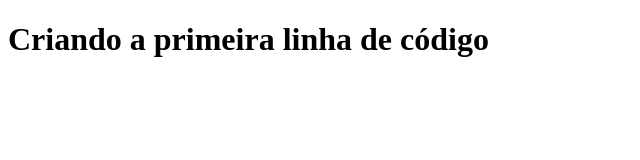
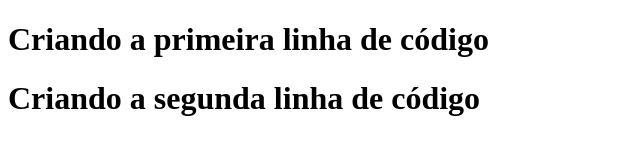
Before and after one commit to Daviokano/projetogita, a plain HTML site: page index.html in a window 1280 px wide. Shown: the whole page, without its empty margins (0-640 px from the left). Drawn offline with Linux system fonts and the light colour scheme.

Commit message:
Criando a segunda linha dew código

```diff
--- a/index.html
+++ b/index.html
@@ -7,7 +7,7 @@
 </head>
 <body>
     <h1>Criando a primeira linha de código</h1>
-
+    <h1>Criando a segunda linha de código</h1>
 
 </body>
 </html>
```
